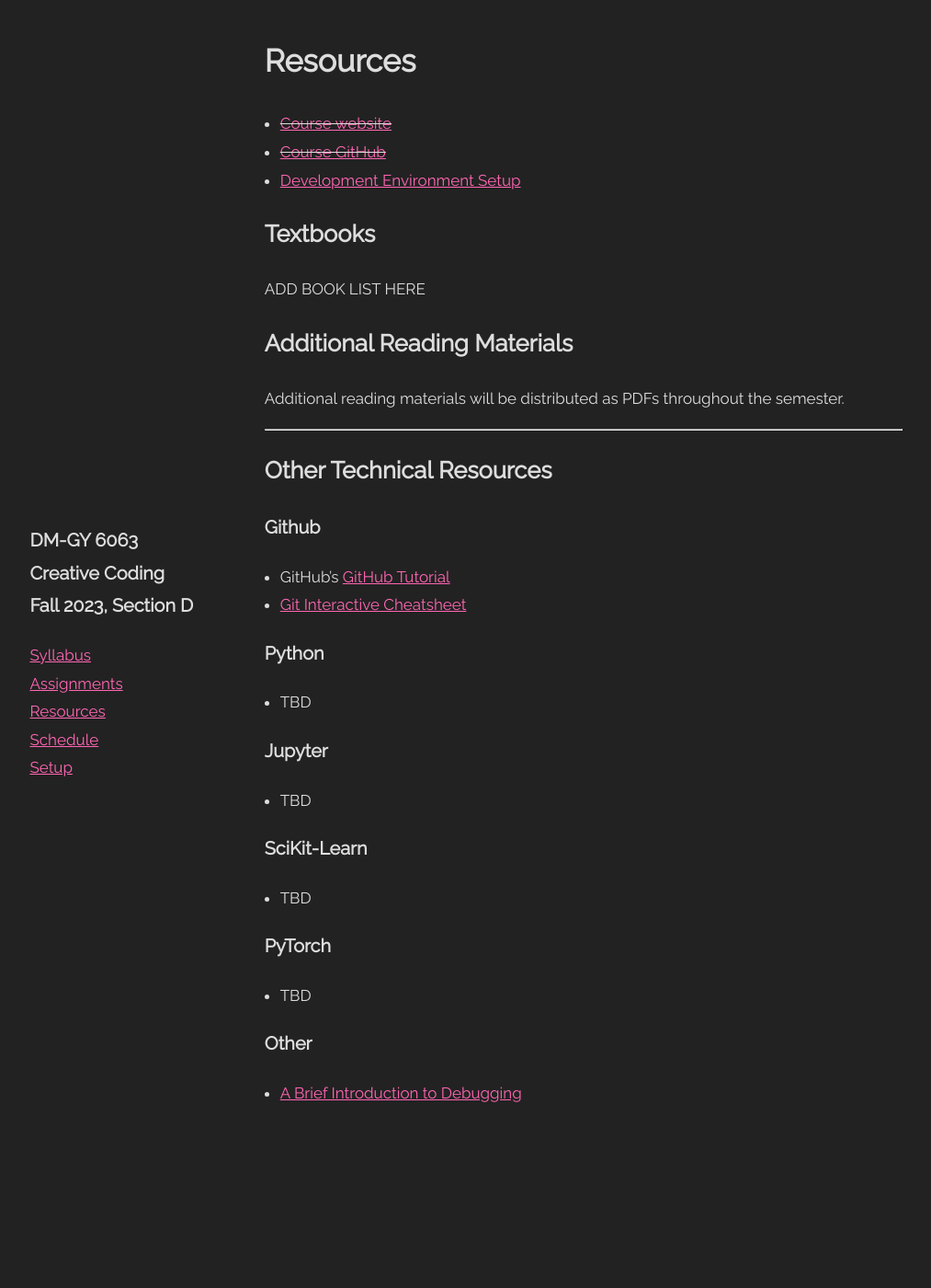
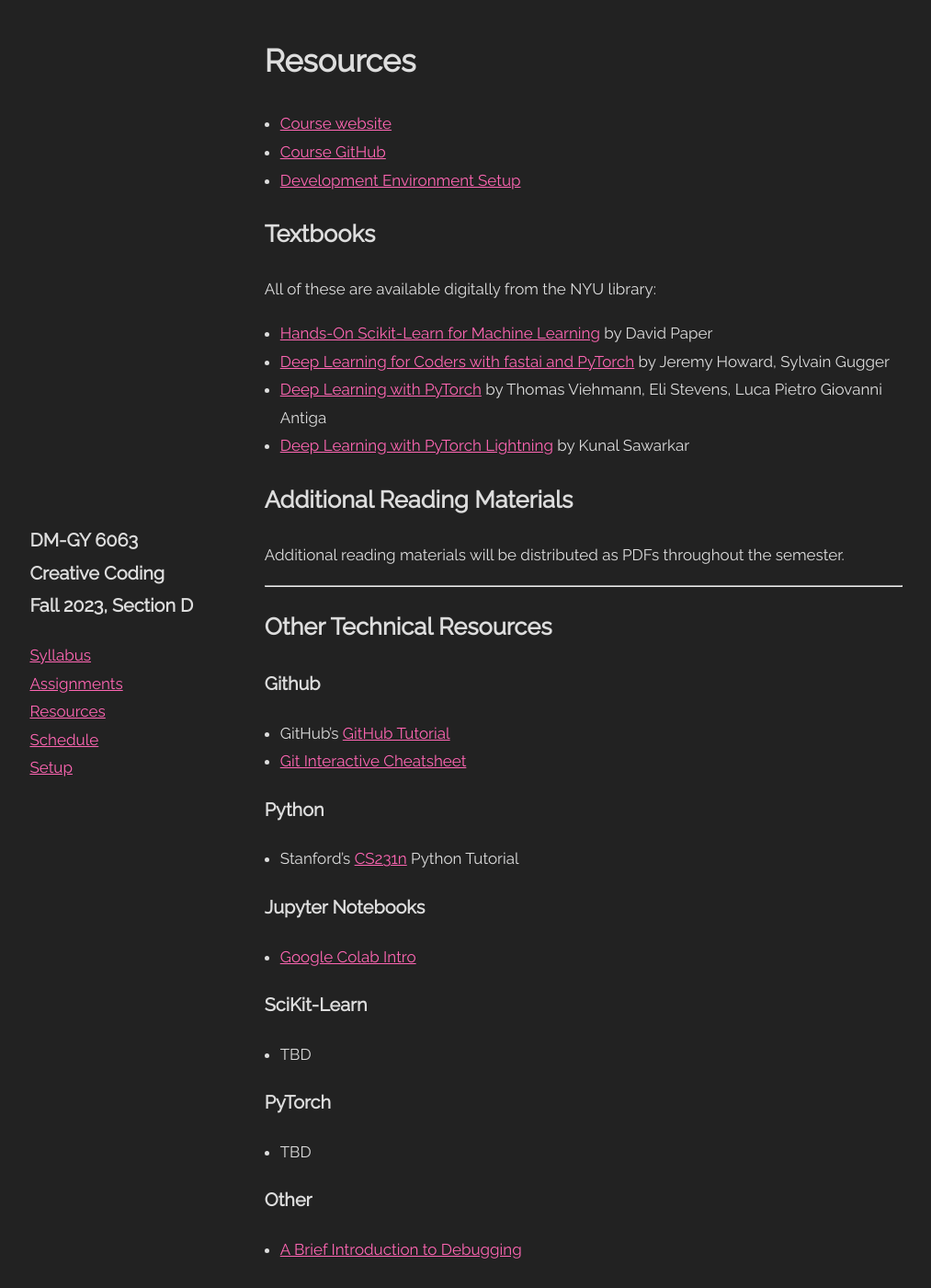
Before and after one commit to DM-GY-9103-2024S-R/DM-GY-9103-2024S-R.github.io, a Jekyll site: the page built from _pages/resources.md, in a window 1280 px wide and 1400 px high. Shown: the whole window at 92% size, without its empty margins (165-1178 px from the left). Built offline with Jekyll 4.4.1, drawn with Linux system fonts in a browser that asks for light colours.

```diff
--- a/_pages/resources.md
+++ b/_pages/resources.md
@@ -2,13 +2,18 @@
 ---
 # Resources
 
-- ~~[Course website](https://dm-gy-6063-2023f-d.github.io/)~~
-- ~~[Course GitHub](https://github.com/dm-gy-6063-2023f-d/)~~
+- [Course website](https://dm-gy-9103-2024s-r.github.io/)
+- [Course GitHub](https://github.com/DM-GY-9103-2024S-R)
 - [Development Environment Setup](../setup/)
 
 ## Textbooks
 
-ADD BOOK LIST HERE
+All of these are available digitally from the NYU library:
+
+- [Hands-On Scikit-Learn for Machine Learning](https://learning-oreilly-com.proxy.library.nyu.edu/library/view/hands-on-scikit-learn-for/9781484253731/) by David Paper
+- [Deep Learning for Coders with fastai and PyTorch](https://learning-oreilly-com.proxy.library.nyu.edu/library/view/deep-learning-for/9781492045519/) by Jeremy Howard, Sylvain Gugger
+- [Deep Learning with PyTorch](https://learning-oreilly-com.proxy.library.nyu.edu/library/view/deep-learning-with/9781617295263/) by Thomas Viehmann, Eli Stevens, Luca Pietro Giovanni Antiga
+- [Deep Learning with PyTorch Lightning](https://learning-oreilly-com.proxy.library.nyu.edu/library/view/deep-learning-with/9781800561618/) by Kunal Sawarkar
 
 ## Additional Reading Materials
 
@@ -24,10 +29,10 @@ Additional reading materials will be distributed as PDFs throughout the semester
 - [Git Interactive Cheatsheet](https://ndpsoftware.com/git-cheatsheet.html)
 
 ### Python
-- TBD
+- Stanford's [CS231n](https://cs231n.github.io/python-numpy-tutorial/) Python Tutorial
 
-### Jupyter
-- TBD
+### Jupyter Notebooks
+- [Google Colab Intro](https://colab.research.google.com/notebooks/basic_features_overview.ipynb)
 
 ### SciKit-Learn
 - TBD
```
Also changed, not shown: README.md (+1 -1 lines), _pages/setup.md (+4 -4 lines).
